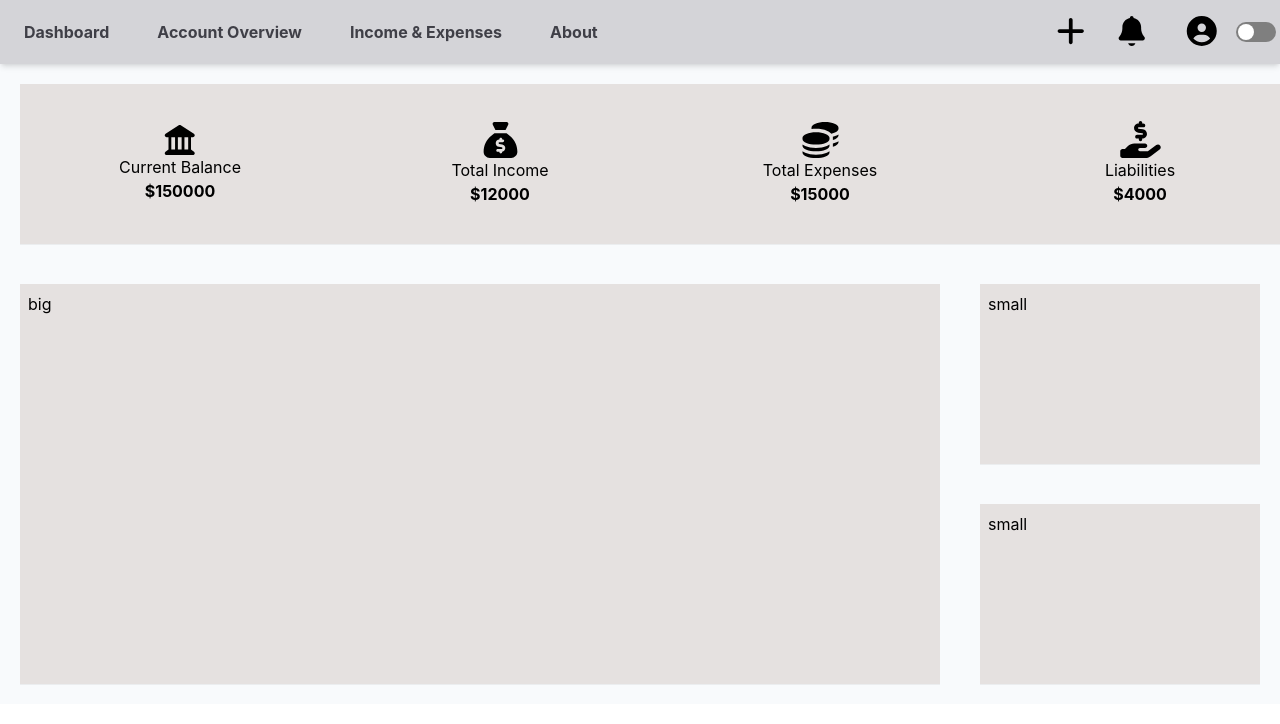
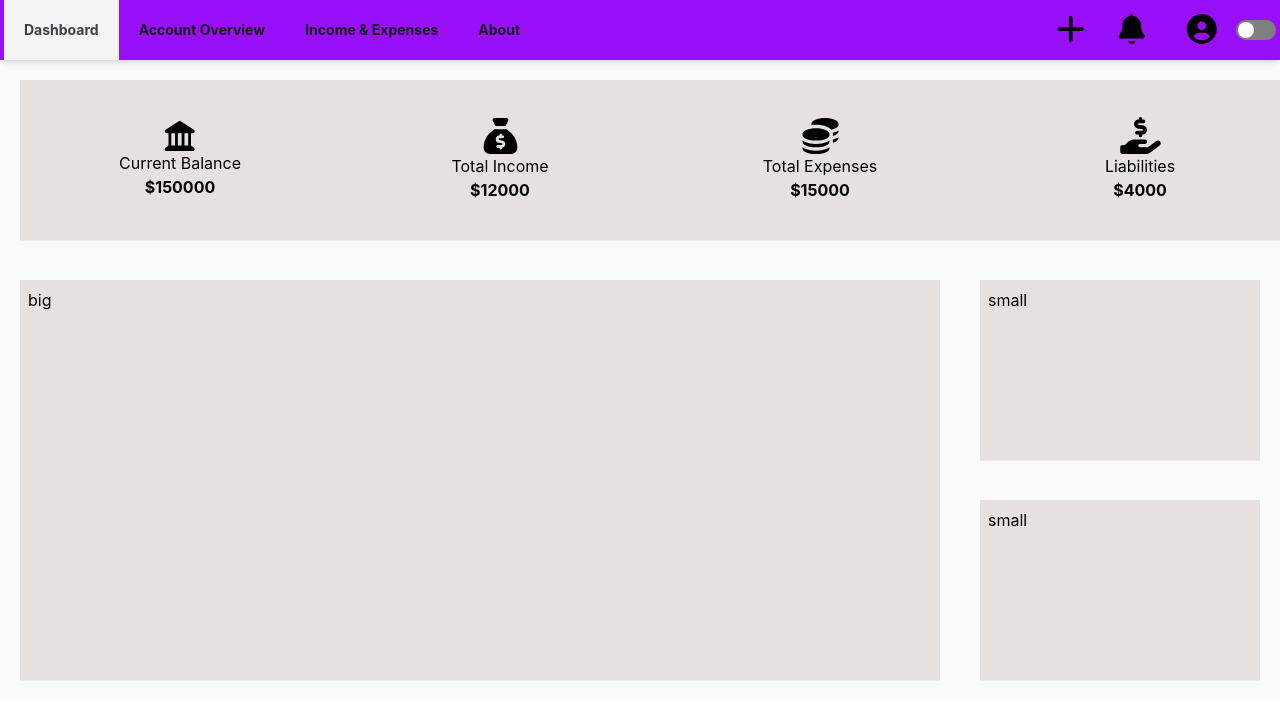
Before and after one commit to Lakshitpaliwal2006/Expensio, a React (Vite) app: page / in a window 1280 px wide. Shown: the top 724 px of the page. Built offline with nearby package versions, Linux system fonts and the light colour scheme.

Commit message:
Add Some new Features and also new components

```diff
--- a/src/App.jsx
+++ b/src/App.jsx
@@ -5,25 +5,27 @@ import heroImg from './assets/hero.png';
 import './App.css';
 import Header from "./Components/Header.jsx";
 import Main from "./Components/Main.jsx";
-import {Route,Routes} from "react-router-dom"
+import { Route, Routes } from "react-router-dom"
 
 import Footer from "./Components/Footer.jsx";
-import Register  from "./Pages/Register.jsx"
+import Register from "./Pages/Register.jsx"
 import About from './Pages/About.jsx';
+import Account_Overview from './Pages/Account_Overview.jsx';
 
 function App() {
   const [toggle, setToggle] = useState(false);
-  const [Hide,setHide] = useState(false)
-  const [Userhide,setUserhide] = useState(false)
-  const [Username,setUsername] = useState("")
+  const [Hide, setHide] = useState(false)
+  const [Userhide, setUserhide] = useState(false)
+  const [isActive, setisActive] = useState(false)
+  const [Username, setUsername] = useState("")
   return (
     <>
-      <Header toggle={toggle} setToggle={setToggle} Hide={Hide} setHide={setHide} Username={Username}/>
-    <Routes>
-      <Route path='/' element={<Main toggle={toggle} Hide={Hide} setHide={setHide}/>}/>
-      <Route path='/register' element={<Register toggle={toggle} Username={Username} setUsername={setUsername}/>}/>
-       <Route path='/About' element={<About toggle={toggle}/>}/>
-      {/* <Route/> */}
+      <Header toggle={toggle} setToggle={setToggle} Hide={Hide} setHide={setHide} Username={Username} isActive={isActive} setisActive={setisActive} />
+      <Routes>
+        <Route path='/' element={<Main toggle={toggle} Hide={Hide} setHide={setHide} />} />
+        <Route path='/register' element={<Register toggle={toggle} Username={Username} setUsername={setUsername} />} />
+        <Route path='/about' element={<About toggle={toggle} />} />
+        <Route path='/account-overview' element={<Account_Overview />} />
       </Routes>
     </>
   )
--- a/src/Components/Header.jsx
+++ b/src/Components/Header.jsx
@@ -2,10 +2,12 @@ import React, { useState } from 'react'
 import { FontAwesomeIcon } from "@fortawesome/react-fontawesome";
 import { faBell, faCircleUser, faPlus, faArrowRightFromBracket } from "@fortawesome/free-solid-svg-icons";
 import { motion, AnimatePresence } from 'framer-motion';
-import { Link } from 'react-router-dom';
+import { Link, useLocation } from 'react-router-dom';
 
-const Header = ({ toggle, setToggle, Hide, setHide }) => {
+const Header = ({ toggle, setToggle, Hide, setHide, isActive, setisActive }) => {
   const username = localStorage.getItem("username")
+  const location = useLocation()
+
   return (
     <>
       {/* <div class="fixed top-0 left-0 w-full z-50 space-y-2 p-4">
@@ -30,15 +32,15 @@ const Header = ({ toggle, setToggle, Hide, setHide }) => {
 
       </div> */}
 
-      <nav className={`relative w-full ${toggle == true ? "bg-[#0f172a] text-white " : "bg-zinc-300 text-black "} shadow-md`}>
-        <div className="mx-auto flex h-16 max-w-7xl justify-between items-center px-1">
+      <nav className={`relative w-full ${toggle == true ? "bg-[#0f172a] text-white " : "bg-purple-600 text-black "} shadow-md`}>
+        <div className="mx-auto flex h-fit max-w-7xl justify-between items-center px-1">
           <section className=''>
             <div >
-              <span className='flex justify-between gap-2'>
-                <Link to="/" className={`${toggle == true ? "hover:bg-[#121212] text-white " : "hover:bg-zinc-50 text-zinc-700 "} p-5 cursor-pointer font-bold`}>Dashboard</Link>
-                <a className={`${toggle == true ? "hover:bg-[#121212] text-white " : "hover:bg-zinc-50 text-zinc-700 "} p-5 cursor-pointer font-bold`}>Account Overview</a>
-                <a className={`${toggle == true ? "hover:bg-[#121212] text-white " : "hover:bg-zinc-50 text-zinc-700 "} p-5 cursor-pointer font-bold`}>Income & Expenses</a>
-                <Link to="/About" className={`${toggle == true ? "hover:bg-[#121212] text-white " : "hover:bg-zinc-50 text-zinc-700 "} p-5 cursor-pointer font-bold`}>About</Link>
+              <span className='flex justify-between'>
+                <Link to="/" className={`${toggle ? location.pathname === "/" ? "bg-[#121212] text-white" : "hover:bg-[#121212] text-white" : location.pathname === "/" ? "bg-zinc-100 text-zinc-700" : "hover:bg-zinc-50 text-zinc-900"} p-5 cursor-pointer font-bold text-sm flex items-center`}>Dashboard</Link>
+                <Link to="/account-overview" className={`${toggle ? location.pathname === "/account-overview" ? "bg-[#121212] text-white" : "hover:bg-[#121212] text-white" : location.pathname === "/account-overview" ? "bg-zinc-100 text-zinc-700" : "hover:bg-zinc-50 text-zinc-900"} p-5 cursor-pointer font-bold text-sm flex items-center`}>Account Overview</Link>
+                <Link to="/finance-overview" className={`${toggle ? location.pathname === "/finance-overview" ? "bg-[#121212] text-white" : "hover:bg-[#121212] text-white" : location.pathname === "/finance-overview" ? "bg-zinc-100 text-zinc-700" : "hover:bg-zinc-50 text-zinc-900"} p-5 cursor-pointer font-bold text-sm flex items-center`}>Income & Expenses</Link>
+                <Link to="/about" className={`${toggle ? location.pathname === "/about" ? "bg-[#121212] text-white" : "hover:bg-[#121212] text-white" : location.pathname === "/about" ? "bg-zinc-100 text-zinc-700" : "hover:bg-zinc-50 text-zinc-900"} p-5 cursor-pointer font-bold text-sm flex items-center`}>About</Link>
               </span>
             </div>
           </section>
--- /dev/null
+++ b/src/Pages/Account_Overview.jsx
@@ -0,0 +1,9 @@
+import React from 'react'
+
+const Account_Overview = () => {
+  return (<>
+
+  </>)
+}
+
+export default Account_Overview
```
